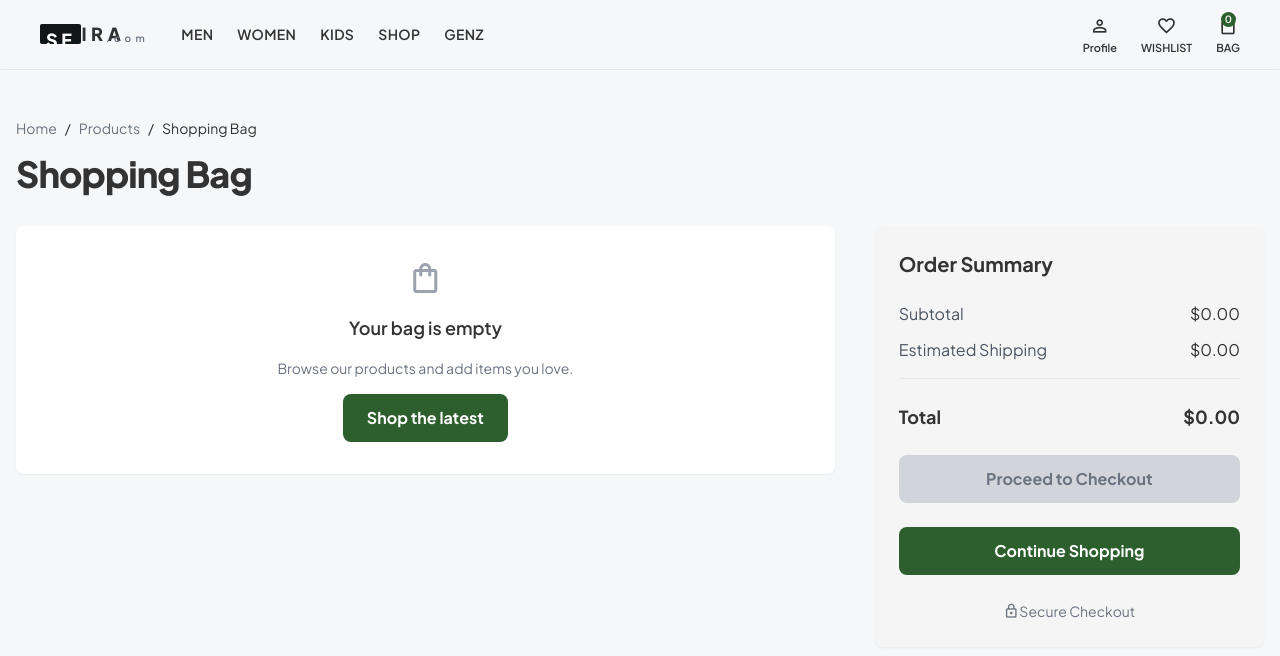
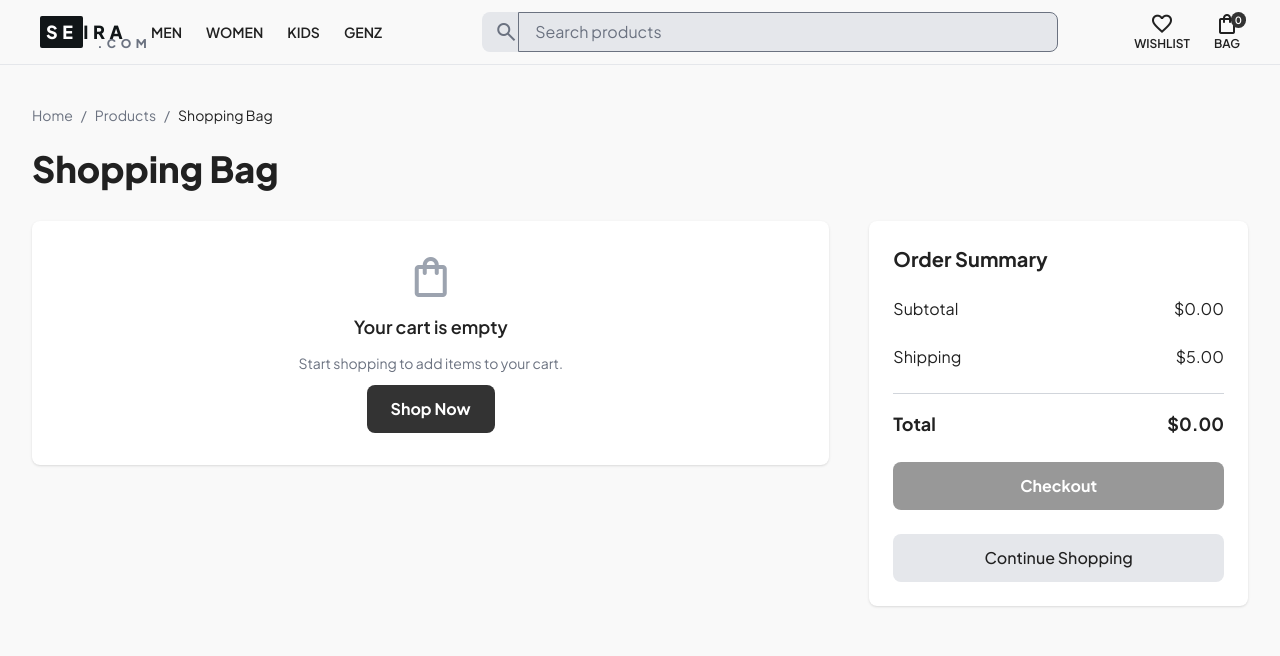
Before and after one commit to Seira2025/App, a plain HTML site: page frontend/cart.html in a window 1280 px wide. Drawn offline with nearby package versions, Linux system fonts and the light colour scheme.

Commit message:
Update cart.html

```diff
--- a/frontend/cart.html
+++ b/frontend/cart.html
@@ -2,249 +2,244 @@
 <html class="light" lang="en">
 <head>
   <meta charset="utf-8"/>
-<meta content="width=device-width, initial-scale=1.0" name="viewport"/>
-<title>Shopping Cart</title>
+  <meta name="viewport" content="width=device-width, initial-scale=1.0"/>
+  <title>Shopping Cart - SEIRA</title>
 
   <script src="https://cdn.tailwindcss.com?plugins=forms,container-queries"></script>
   <link href="https://fonts.googleapis.com/css2?family=Plus+Jakarta+Sans:wght@400;500;600;700;800&display=swap" rel="stylesheet"/>
   <link href="https://fonts.googleapis.com/css2?family=Material+Symbols+Outlined" rel="stylesheet"/>
 
-<script id="tailwind-config">
+  <script>
     tailwind.config = {
       darkMode: "class",
       theme: {
         extend: {
           colors: {
-          "primary": "#2C5F2D",
-          "background-light": "#f6f7f8",
-          "background-dark": "#101c22",
-          "neutral-text": "#333333",
-          "subtle-gray": "#F5F5F5",
-          "remove-red": "#D9534F"
+            primary: "#333333",
+            "background-light": "#F9F9F9",
+            "background-dark": "#101c22"
           },
           fontFamily: {
-          "display": ["Plus Jakarta Sans", "Noto Sans", "sans-serif"]
+            display: ["Plus Jakarta Sans", "Noto Sans", "sans-serif"]
           }
-      },
-    },
+        }
+      }
     }
   </script>
 
   <style>
-.material-symbols-outlined { font-variation-settings: 'FILL' 0, 'wght' 400, 'GRAD' 0, 'opsz' 24; }
+    .material-symbols-outlined {
+      font-variation-settings: 'FILL' 0, 'wght' 400, 'GRAD' 0, 'opsz' 24;
+    }
   </style>
 </head>
 
-<body class="bg-background-light dark:bg-background-dark font-display text-neutral-text" data-page="cart">
-<div class="relative flex min-h-screen flex-col overflow-x-hidden">
+<body class="bg-background-light dark:bg-background-dark font-display text-[#212121] dark:text-gray-200">
 
 <!-- NAVBAR -->
-<header class="sticky top-0 z-50 flex w-full justify-center border-b border-gray-200 bg-background-light/80 backdrop-blur-sm dark:border-gray-700 dark:bg-background-dark/80">
+<header class="sticky top-0 z-50 flex w-full justify-center border-b border-gray-200 dark:border-gray-700 bg-background-light/80 dark:bg-background-dark/80 backdrop-blur-sm">
   <div class="flex items-center gap-4 px-4 sm:px-10 py-3 w-full max-w-7xl">
-
-<!-- LOGO -->
-<a class="relative inline-flex items-center text-lg font-black tracking-[0.25em]" href="/index.html">
-  <span class="inline-flex px-1.5 py-0.5 bg-[#111618] text-white rounded-sm tracking-[0.2em] h-5">SE</span>IRA
-  <span class="absolute -bottom-1 -right-6 text-[10px] font-semibold text-gray-500">.com</span>
+    <div class="flex items-center gap-6">
+      <a class="text-lg font-black uppercase tracking-[0.25em] relative inline-flex items-center text-[#111618]" href="/">
+        <span class="inline-flex px-1.5 py-0.5 bg-[#111618] text-white rounded-sm">SE</span>IRA
+        <span class="absolute -bottom-1 -right-6 text-xs text-gray-500">.com</span>
       </a>
 
-<!-- NAV LINKS -->
-<nav class="hidden lg:flex items-center gap-6 text-sm font-semibold uppercase tracking-wide ml-10">
-  <a class="hover:text-primary" href="/products.html?category=men">Men</a>
-  <a class="hover:text-primary" href="/products.html?category=women">Women</a>
-  <a class="hover:text-primary" href="/products.html?category=kids">Kids</a>
-  <a class="hover:text-primary" href="#" data-shop-trigger>Shop</a>
-  <a class="hover:text-primary" href="/products.html">GENZ</a>
+      <nav class="hidden lg:flex items-center gap-6 text-sm uppercase font-semibold">
+        <a href="/products?category=men" class="hover:text-primary">Men</a>
+        <a href="/products?category=women" class="hover:text-primary">Women</a>
+        <a href="/products?category=kids" class="hover:text-primary">Kids</a>
+        <a href="/products" class="hover:text-primary">GENZ</a>
       </nav>
+    </div>
 
-<div class="flex gap-6 ml-auto text-[11px] font-semibold uppercase">
-  <button class="flex flex-col items-center" data-profile-trigger>
-      <span class="material-symbols-outlined text-xl">person</span>
-      <span>Profile</span>
-  </button>
+    <div class="hidden md:flex flex-1 justify-center sm:ml-6">
+      <label class="flex min-w-[240px] h-10 w-full max-w-xl">
+        <div class="flex items-center bg-gray-200 dark:bg-gray-800 pl-3 rounded-l-lg">
+          <span class="material-symbols-outlined text-gray-500">search</span>
+        </div>
+        <input class="form-input flex-1 rounded-r-lg bg-gray-200 dark:bg-gray-800 px-4 focus:outline-none"
+          placeholder="Search products"/>
+      </label>
+    </div>
 
-  <a class="flex flex-col items-center" href="/wishlist.html">
-      <span class="material-symbols-outlined text-xl">favorite</span>
-      <span>Wishlist</span>
+    <div class="flex gap-6 ml-auto text-xs font-semibold uppercase">
+      <a href="/wishlist" class="flex flex-col items-center">
+        <span class="material-symbols-outlined">favorite</span>
+        Wishlist
       </a>
-
-  <a class="relative flex flex-col items-center" href="/cart.html">
-      <span class="material-symbols-outlined text-xl">shopping_bag</span>
-      <span>Bag</span>
-      <span class="absolute top-0 right-1 rounded-full bg-primary text-white text-[10px] px-1" data-cart-count>0</span>
+      <a href="/cart" class="relative flex flex-col items-center">
+        <span class="material-symbols-outlined">shopping_bag</span>
+        Bag
+        <span class="absolute top-0 right-[-6px] bg-primary text-white text-[10px] px-1 rounded-full"
+          data-cart-count>0</span>
       </a>
     </div>
-
   </div>
 </header>
 
 <!-- MAIN -->
-<main class="w-full max-w-7xl mx-auto px-4 py-12">
-<div class="flex flex-col gap-8">
+<main class="max-w-7xl mx-auto px-4 sm:px-6 lg:px-8 py-10">
 
-<!-- BREADCRUMBS -->
-<div class="flex flex-col gap-4">
-  <div class="flex gap-2 text-sm">
-    <a class="text-gray-500 hover:text-primary" href="/index.html">Home</a>
+  <!-- Breadcrumbs -->
+  <div class="flex gap-2 text-sm text-gray-500 dark:text-gray-400 mb-6">
+    <a href="/">Home</a>
     <span>/</span>
-    <a class="text-gray-500 hover:text-primary" href="/products.html">Products</a>
+    <a href="/products">Products</a>
     <span>/</span>
-    <span class="text-neutral-text">Shopping Bag</span>
+    <span class="text-[#212121] dark:text-white">Shopping Bag</span>
   </div>
 
-  <h1 class="text-4xl font-black tracking-tight">Shopping Bag</h1>
+  <h1 class="text-4xl font-black mb-8">Shopping Bag</h1>
+
+  <div class="grid grid-cols-1 lg:grid-cols-3 gap-10">
+
+    <!-- CART ITEMS -->
+    <div class="lg:col-span-2 flex flex-col gap-4">
+
+      <!-- Empty Cart -->
+      <div id="cart-empty"
+           class="bg-white dark:bg-background-dark/50 rounded-lg shadow p-8 text-center flex flex-col items-center gap-3 hidden">
+        <span class="material-symbols-outlined text-gray-400 text-5xl">shopping_bag</span>
+        <p class="text-lg font-semibold">Your cart is empty</p>
+        <p class="text-sm text-gray-500 dark:text-gray-400">Start shopping to add items to your cart.</p>
+        <a href="/products"
+           class="inline-flex px-6 py-3 text-white bg-primary rounded-lg font-bold">Shop Now</a>
       </div>
 
-<!-- CART LAYOUT -->
-<div class="grid grid-cols-1 lg:grid-cols-3 gap-10">
-
-<!-- LEFT: ITEMS -->
-<div class="lg:col-span-2 flex flex-col gap-4">
-
-  <!-- EMPTY STATE -->
-  <div id="cart-empty" class="bg-white dark:bg-background-dark/50 rounded-lg shadow-sm p-8 flex flex-col items-center text-center gap-4">
-    <span class="material-symbols-outlined text-4xl text-gray-400">shopping_bag</span>
-    <p class="text-lg font-semibold">Your bag is empty</p>
-    <p class="text-sm text-gray-500">Browse our products and add items you love.</p>
-    <a class="px-6 py-3 bg-primary text-white rounded-lg font-bold" href="/products.html">Shop the latest</a>
+      <!-- Cart List -->
+      <div id="cart-list"
+           class="bg-white dark:bg-background-dark/50 rounded-lg shadow divide-y divide-gray-200 dark:divide-gray-700 hidden">
+      </div>
     </div>
 
-  <!-- FILLED CART LIST -->
-  <div id="cart-list" class="bg-white dark:bg-background-dark/50 rounded-lg shadow-sm divide-y hidden"></div>
-
-</div>
-
-<!-- RIGHT: ORDER SUMMARY -->
-<div>
-  <div class="bg-subtle-gray dark:bg-background-dark/50 p-6 rounded-lg shadow-sm flex flex-col gap-6 sticky top-8">
-
+    <!-- SUMMARY -->
+    <div class="bg-white dark:bg-background-dark/40 rounded-lg shadow p-6 h-fit sticky top-10 flex flex-col gap-6">
       <h3 class="text-xl font-bold">Order Summary</h3>
 
-    <div class="flex flex-col gap-3 border-b pb-4">
-      <div class="flex justify-between">
-        <span class="text-gray-600">Subtotal</span>
+      <div class="flex justify-between text-base">
+        <span>Subtotal</span>
         <span data-cart-subtotal>$0.00</span>
       </div>
 
-      <div class="flex justify-between">
-        <span class="text-gray-600">Estimated Shipping</span>
-        <span data-cart-shipping>$0.00</span>
-      </div>
+      <div class="flex justify-between text-base">
+        <span>Shipping</span>
+        <span data-cart-shipping>$5.00</span>
       </div>
 
-    <div class="flex justify-between text-lg font-bold">
+      <div class="border-t border-gray-300 dark:border-gray-600 pt-4 flex justify-between text-lg font-bold">
         <span>Total</span>
         <span data-cart-total>$0.00</span>
       </div>
 
-    <button class="w-full h-12 bg-gray-300 text-gray-500 rounded-lg cursor-not-allowed font-bold" disabled data-checkout-btn>
-      Proceed to Checkout
+      <button id="checkoutButton"
+              class="w-full h-12 bg-primary text-white rounded-lg font-bold disabled:opacity-50 disabled:cursor-not-allowed">
+        Checkout
       </button>
 
-    <a class="w-full h-12 bg-primary text-white flex justify-center items-center rounded-lg font-bold" href="/products.html">
+      <a href="/products"
+         class="w-full h-12 bg-gray-200 rounded-lg flex items-center justify-center font-medium dark:bg-gray-700 dark:text-white">
         Continue Shopping
       </a>
-
-    <p class="flex items-center justify-center text-sm text-gray-500">
-      <span class="material-symbols-outlined !text-base">lock</span>
-      Secure Checkout
-    </p>
-
     </div>
   </div>
 
-</div>
-</div>
 </main>
 
-<!-- MODALS + JS -->
-<script src="static/js/cart-indicator.js"></script>
-<script src="static/js/ai-search-modal.js"></script>
-<script src="static/js/shop-modal.js"></script>
-<script src="static/js/simon-modal.js"></script>
-<script src="static/js/wishlist.js"></script>
 
+<!-- CART LOGIC -->
 <script>
-document.addEventListener("DOMContentLoaded", () => {
+function loadCart() {
+  const cart = JSON.parse(localStorage.getItem("cartItems") || "[]");
 
-  /* Cart, subtotal, quantity logic — unchanged */
-  const store = window.SeiraCartIndicator;
-  const listEl = document.getElementById('cart-list');
-  const emptyEl = document.getElementById('cart-empty');
+  const empty = document.getElementById("cart-empty");
+  const list = document.getElementById("cart-list");
+
   const subtotalEl = document.querySelector("[data-cart-subtotal]");
   const shippingEl = document.querySelector("[data-cart-shipping]");
   const totalEl = document.querySelector("[data-cart-total]");
-  const checkoutBtn = document.querySelector("[data-checkout-btn]");
+  const checkoutBtn = document.getElementById("checkoutButton");
 
-  const SHIPPING = 5;
+  if (cart.length === 0) {
+    empty.classList.remove("hidden");
+    list.classList.add("hidden");
+    subtotalEl.textContent = "$0.00";
+    totalEl.textContent = "$0.00";
+    checkoutBtn.disabled = true;
+    return;
+  }
 
-  function formatMoney(val){ return `$${(Number(val)||0).toFixed(2)}`; }
+  empty.classList.add("hidden");
+  list.classList.remove("hidden");
+  checkoutBtn.disabled = false;
 
-  function render(){
-    const items = store?.getItems?.() || [];
-    const has = items.length > 0;
+  list.innerHTML = "";
 
-    emptyEl.classList.toggle("hidden", has);
-    listEl.classList.toggle("hidden", !has);
-    listEl.innerHTML = "";
+  let subtotal = 0;
 
-    if(has){
-      items.forEach(item=>{
-        const div = document.createElement("div");
-        div.className="flex justify-between items-start p-4 gap-4";
-        div.dataset.row = item.key;
+  cart.forEach((item, index) => {
+    const price = parseFloat(item.priceValue || item.price.replace("$", "")) || 0;
+    const lineTotal = price * (item.quantity || 1);
+    subtotal += lineTotal;
 
-        div.innerHTML = `
+    const row = document.createElement("div");
+    row.className = "flex justify-between p-4";
+
+    row.innerHTML = `
       <div class="flex gap-4">
-            <img src="${item.image}" class="w-20 h-20 object-cover rounded-lg"/>
-            <div class="flex flex-col">
-              <p class="font-medium">${item.title}</p>
-              <p class="text-sm text-gray-500">Size: ${item.size||"N/A"}</p>
-              <p class="text-sm">${formatMoney(item.priceValue)}</p>
-              <button data-remove class="text-remove-red text-xs mt-2">Remove</button>
+        <div class="w-20 h-20 rounded bg-gray-200 bg-cover bg-center"
+             style="background-image:url('${item.image || item.imageUrl}')"></div>
+
+        <div>
+          <p class="font-semibold">${item.title}</p>
+          <p class="text-sm text-gray-500 mt-1">Size: ${item.size || "Free"}</p>
+          <p class="text-sm text-gray-500 mt-1">$${price}</p>
+
+          <button class="text-red-500 text-xs mt-2" onclick="removeItem(${index})">Remove</button>
         </div>
       </div>
 
-          <div class="flex items-center gap-2">
-            <button data-dec class="w-7 h-7 bg-subtle-gray rounded-full">-</button>
-            <span>${item.quantity}</span>
-            <button data-inc class="w-7 h-7 bg-subtle-gray rounded-full">+</button>
+      <div class="flex items-center gap-3">
+        <button onclick="updateQty(${index}, -1)"
+                class="w-7 h-7 flex items-center justify-center rounded bg-gray-200">-</button>
+        <span>${item.quantity || 1}</span>
+        <button onclick="updateQty(${index}, 1)"
+                class="w-7 h-7 flex items-center justify-center rounded bg-gray-200">+</button>
       </div>
     `;
-        listEl.appendChild(div);
+
+    list.appendChild(row);
   });
+
+  subtotalEl.textContent = `$${subtotal.toFixed(2)}`;
+  const shipping = subtotal > 0 ? 5 : 0;
+  shippingEl.textContent = `$${shipping.toFixed(2)}`;
+  totalEl.textContent = `$${(subtotal + shipping).toFixed(2)}`;
 }
 
-    const subtotal = items.reduce((a,b)=>a + b.quantity*b.priceValue,0);
-    const shipping = has ? SHIPPING : 0;
-    const total = subtotal + shipping;
+function updateQty(i, delta) {
+  const cart = JSON.parse(localStorage.getItem("cartItems") || "[]");
+  if (!cart[i]) return;
 
-    subtotalEl.textContent = formatMoney(subtotal);
-    shippingEl.textContent = formatMoney(shipping);
-    totalEl.textContent = formatMoney(total);
+  cart[i].quantity = (cart[i].quantity || 1) + delta;
+  if (cart[i].quantity <= 0) cart.splice(i, 1);
 
-    if(has){
-      checkoutBtn.disabled = false;
-      checkoutBtn.classList.remove("bg-gray-300","text-gray-500","cursor-not-allowed");
-      checkoutBtn.classList.add("bg-primary","text-white");
-    }
+  localStorage.setItem("cartItems", JSON.stringify(cart));
+  loadCart();
 }
 
-  listEl.addEventListener("click", e=>{
-    const row = e.target.closest("[data-row]");
-    if(!row) return;
-    const key = row.dataset.row;
+function removeItem(i) {
+  const cart = JSON.parse(localStorage.getItem("cartItems") || "[]");
+  cart.splice(i, 1);
+  localStorage.setItem("cartItems", JSON.stringify(cart));
+  loadCart();
+}
 
-    if(e.target.hasAttribute("data-inc")) store.updateItemQuantity(key, store.getItem(key).quantity+1);
-    if(e.target.hasAttribute("data-dec")) store.updateItemQuantity(key, store.getItem(key).quantity-1);
-    if(e.target.hasAttribute("data-remove")) store.removeItem(key);
+document.addEventListener("DOMContentLoaded", loadCart);
+</script>
 
-    render();
-  });
-
-  render();
-});
-</script>
+<script src="/static/js/cart-indicator.js"></script>
+<script src="/static/js/wishlist.js"></script>
 
 </body>
 </html>
```
Lines whose indentation alone changed are shown as unchanged.
